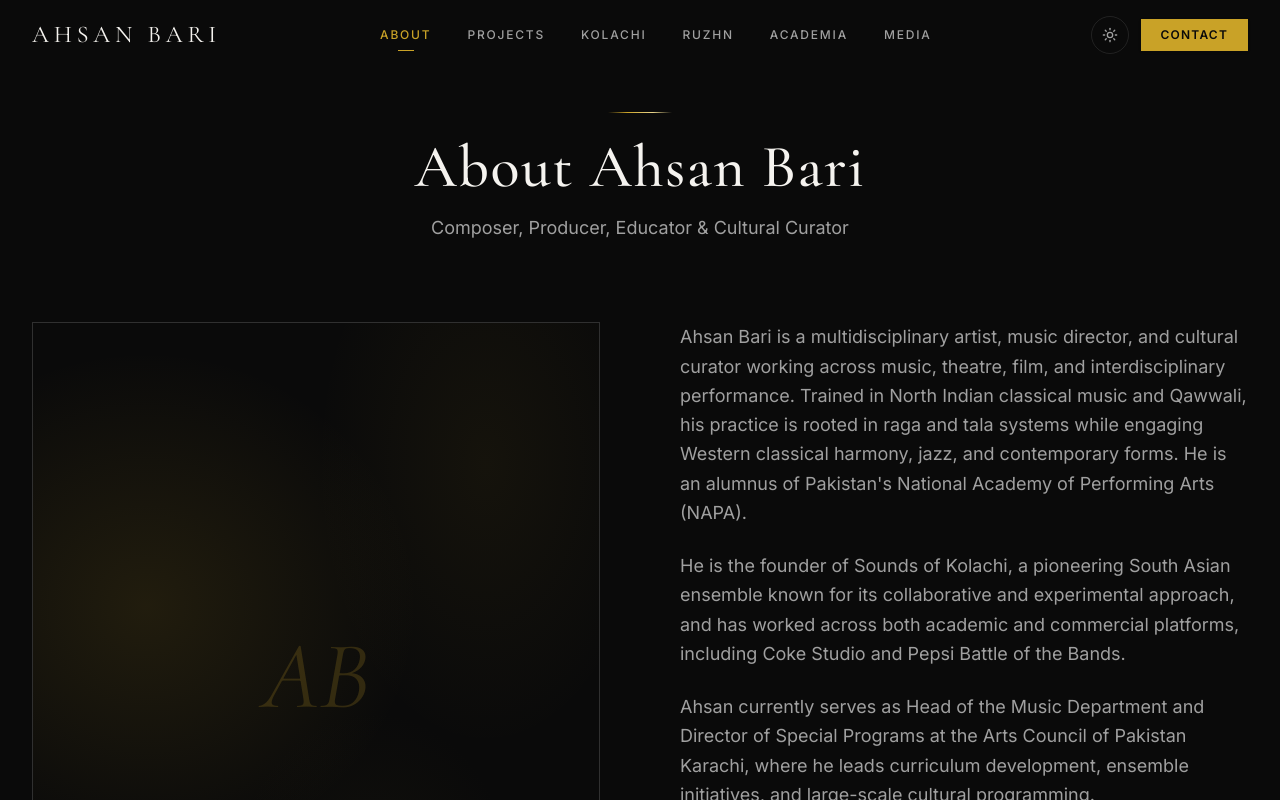
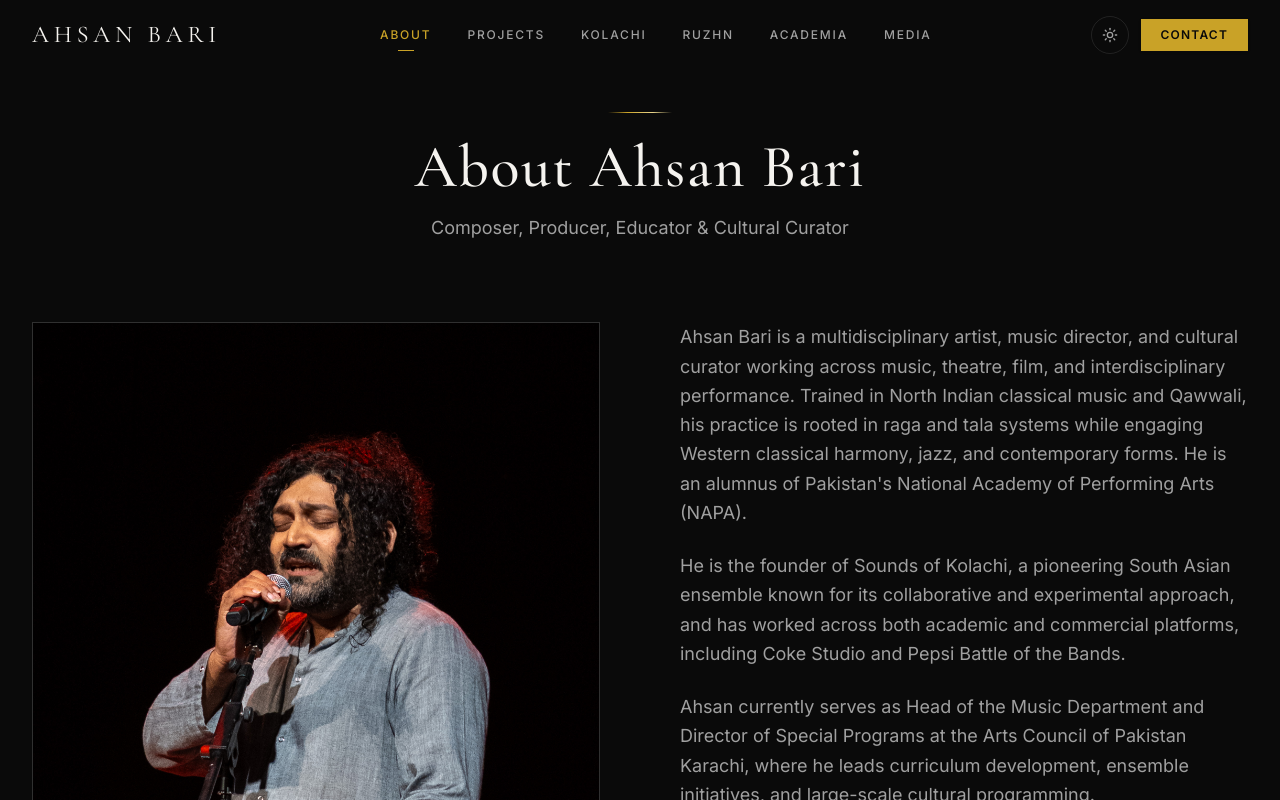
Before and after one commit to ShujaHassan/AhsanBari, a React (Vite) app: page /#/about in a window 1280 px wide. Shown: the top 800 px of the page. Built offline with nearby package versions, Linux system fonts and the light colour scheme.

Commit message:
first commit

```diff
--- a/src/pages/About.jsx
+++ b/src/pages/About.jsx
@@ -10,6 +10,8 @@
   { icon: BookOpen, label: 'Music Education' },
   { icon: Award, label: 'Live Production' },
 ];
+
+const ABOUT_IMAGE = `${import.meta.env.BASE_URL}images/about.jpg`;
 
 export default function About() {
   return (
@@ -24,9 +26,13 @@
         <ScrollReveal>
           <div className="relative">
             <div className="aspect-[4/5] bg-surface-muted border border-border overflow-hidden">
-              <div className="w-full h-full hero-mesh flex items-center justify-center">
-                <span className="font-heading text-8xl text-accent/20 italic">AB</span>
-              </div>
+              <img
+                src={ABOUT_IMAGE}
+                alt="Ahsan Bari — composer, producer, and music educator"
+                className="w-full h-full object-cover object-center"
+                loading="lazy"
+                decoding="async"
+              />
             </div>
             <div className="absolute -bottom-6 -right-6 w-32 h-32 border border-accent/30 -z-10" aria-hidden="true" />
           </div>
```
Also changed, not shown: public/images/about.jpg (added).
